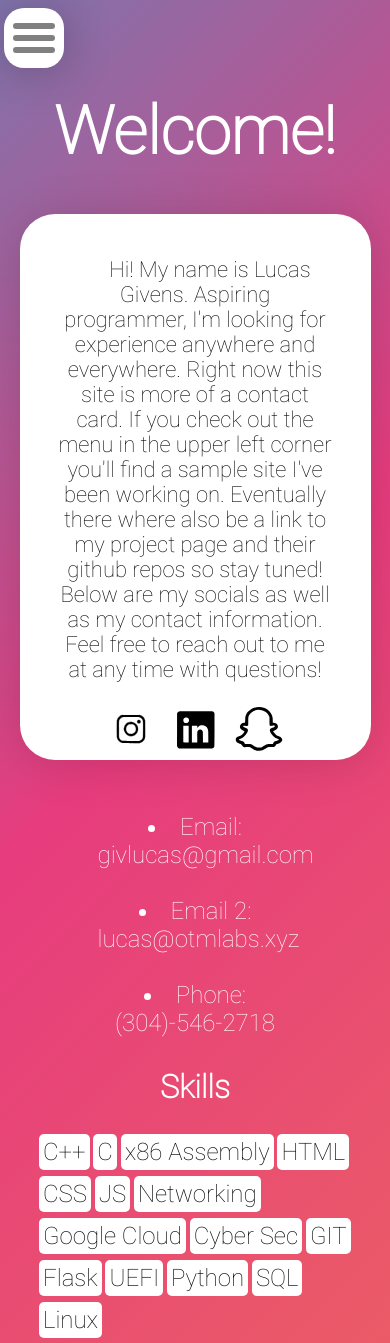
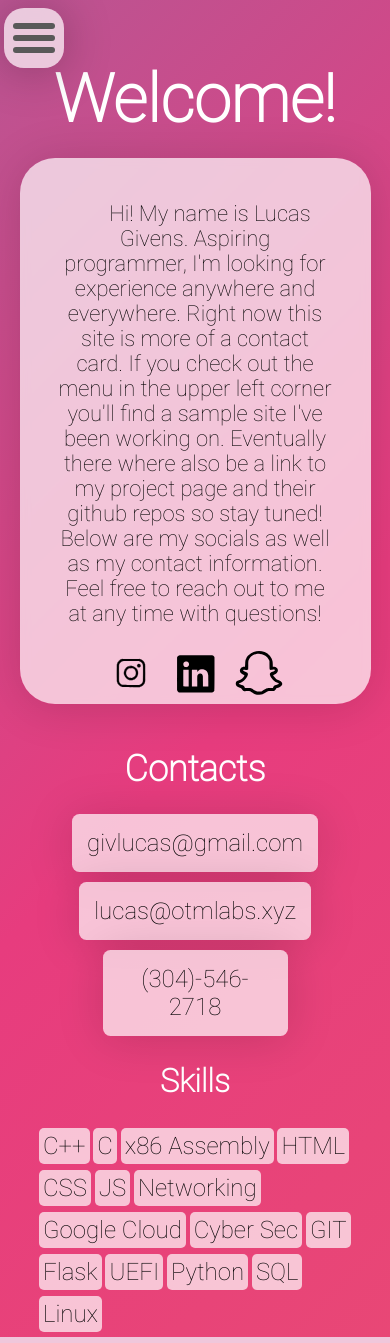
Before and after one commit to Givlucas/Web, a Flask app: page / in a window 390 px wide. Run offline with Flask 2, Linux system fonts and the light colour scheme; the visitor is signed in with stand-in values (Sample User, id 1); some libraries are stand-ins or nearby versions.

Commit message:
Changed some colors fixed the over flow on body, added mobile support for nav

```diff
--- a/auth.py
+++ b/auth.py
@@ -87,4 +87,4 @@ def rm_user_account():
     usr_to_rm = User.query.filter_by(id=current_user.id).one()
     db.session.delete(usr_to_rm)
     db.session.commit()
-    return redirect(url_for('routes.index'))
+    return redirect(url_for('routes.goodbye'))
--- a/fapp.py
+++ b/fapp.py
@@ -16,7 +16,7 @@ def create_app():
     login_manager = LoginManager()
     login_manager.login_view = 'auth.login'
     login_manager.init_app(app)
-
+    login_manager.login_message_category = 'warning'
     from models import Users as User
 
     @login_manager.user_loader
--- a/routes.py
+++ b/routes.py
@@ -15,6 +15,10 @@ def snapCode():
 def showroom():
     return render_template('general.html')
 
+@routes.route("/goodbye")
+def goodbye():
+    return render_template('goodbye.html')
+
 @routes.route("/profile")
 @login_required
 def profile():
--- a/static/css/home.css
+++ b/static/css/home.css
@@ -20,7 +20,8 @@
 }
 
 .info{
-  background-color: white;
+  background-color: rgba(255, 255, 255, 0.69);
+  backdrop-filter: blur(5px);
   margin-left: auto;
   margin-right: auto;
   width: 50%;
@@ -54,21 +55,47 @@
 }
 
 .footer{
+  position: relative;
   margin-left: 25%;
   margin-right: 25%;
   width: 50%;
-  height: 27%;
+  height: 34%;
   display: flex;
   justify-content: center;
 }
 
 .contact{
-
   font-size: 1.5em;
   color: white;
-  padding: 5px;
+  padding-left: 5px;
+  padding-right: 5px;
   width: 50%;
-  max-height: 100%;
+  min-height: 35%;
+}
+.contacts{
+  display: flex;
+  justify-content: center;
+  align-items: center;
+  flex-direction: column;
+  grid-gap: 10px;
+
+  font-size: 1em;
+  color: white;
+  padding-left: 5px;
+  padding-right: 5px;
+
+  transition: 0.3s;
+}
+
+.contacts div.bubble:hover{
+  background-color: black;
+  color: white;
+  font-size: 1.2em;
+}
+.contact h1{
+  font-size: 1.5em;
+  text-align: center;
+  width: 100%;
 }
 
 .skills{
@@ -86,7 +113,7 @@
   font-size: 1.5em;
   padding: 4px;
   margin-top: 6px;
-  background-color: white;
+  background-color: rgba(255, 255, 255, 0.69);
   transition: 0.3s;
 }
 
@@ -100,7 +127,7 @@
 
 
 
-@media screen and (max-aspect-ratio: 4 / 3){
+@media screen and (max-aspect-ratio: 5 / 3){
   .title{
     margin-left: 0;
 
@@ -125,6 +152,9 @@
     text-align: center;
   }
   .contact{
+    text-align: center;
+  }
+  .contact h1{
     text-align: center;
   }
 
--- a/static/css/index.css
+++ b/static/css/index.css
@@ -1,8 +1,8 @@
 html, body {
   left: 0;
   top: 0;
-  width: 100%;
-  height:100%;
+  min-width: 100%;
+  min-height: 100%;
   margin: 0;
   padding: 0;
   font-family: roboto;
@@ -16,7 +16,8 @@ body {
 
 .rainbow-body {
   background: linear-gradient(-45deg, #ee7752, #e73c7e, #23a6d5, #23d5ab);
-  background-size: 400% 400%;
+  background-size: 1000% 1000%;
+  background-repeat: no-repeat;
   animation: gradient 15s ease infinite;
 }
 
@@ -35,18 +36,21 @@ body {
 /*NAV BEGIN*/
 
 .nav {
+  position: absolute;
   display: -webkit-box;
+  -webkit-box-orient: horizontal;
   height: 60px;
   width: 60px;
   margin-top: 7.5px;
   margin-left: 1%;
   border-radius: 20px;
-  background-color: white;
+  background-color: rgba(255, 255, 255, 0.69);
   transition: 0.3s ease-in-out;
   overflow: hidden;
   grid-gap: 10px;
   box-shadow: 0 3px 47px rgba(0,0,0,0.25);
-
+  backdrop-filter: blur(10px);
+  z-index: 102;
 }
 
 .nav-info {
@@ -64,7 +68,7 @@ body {
   text-decoration: none;
   text-align: center;
   transition: 0.3s;
-  z-index: 101;
+  z-index: 102;
 }
 
 .nav-info a:hover{
@@ -73,6 +77,7 @@ body {
 }
 
 .hamburger {
+
   top: 0;
   left: 0;
   position: relative;
@@ -83,12 +88,12 @@ body {
   align-items: center;
   cursor: pointer;
   transition: all .5s ease-in-out;
-  z-index: 100;
+  z-index: 101;
 }
 
 .ham {
   border-radius: 50px;
-  background-color: grey;
+  background-color: #595959;
   width: 70%;
   height: 10%;
   transition: all .5s ease-in-out;
@@ -99,7 +104,7 @@ body {
   content: '';
   position: absolute;
   border-radius: 50px;
-  background-color: grey;
+  background-color: #595959;
   width: 70%;
   height: 10%;
   transition: all .5s ease-in-out;
@@ -135,8 +140,24 @@ body {
   height: auto;
 }
 
+@media screen and (max-aspect-ratio: 9 / 16){
+  .grow {
+    -webkit-box-orient: vertical;
+    height: 50vh;
+    width: 120px !important;
+  }
+
+  .nav.grow .nav-info{
+    display: flex;
+    flex-direction: column;
+    grid-column-gap: 4vh;
+    align-items: baseline;
+  }
+  .nav.grow .nav-info a{
+    margin-top: 5vh;
+  }
+}
 /*NAV END*/
-
 
 /*TOOLS*/
 .warning {
@@ -155,4 +176,28 @@ body {
   height: 75%;
 }
 
+.wrapper {
+  position: relative;
+  width: 100%;
+  min-height: 1%;
+}
+
+.bubble {
+  position: relative;
+
+  background-color: rgba(255, 255, 255, 0.69);
+  border-radius: 7.5px;
+  box-shadow: 0 3px 47px rgba(0,0,0,0.15);
+  color: black;
+
+  padding: 15px;
+  transition: 0.3s;
+
+}
+
+.spacer {
+  position: relative;
+  width: 100%;
+  height: 60px !important;
+}
 /*END TOOLS*/
--- a/templates/general.html
+++ b/templates/general.html
@@ -13,7 +13,6 @@
 
   gtag('config', 'G-JXX0FG7DMK');
 </script>
-
   <style>
    @font-face {
      font-family: roboto;
@@ -53,6 +52,7 @@
 
 
   </div>
+  <div class="spacer"></div>
   <script src={{ url_for('static', filename='js/nav.js')}}> </script>
 
 
--- a/templates/index.html
+++ b/templates/index.html
@@ -10,7 +10,7 @@
       <h1>Welcome!</h1>
     </div>
   </div>
-
+  <div class="wrapper">
     <div class="info ">
 
       <div class="textbox ">
@@ -26,17 +26,25 @@
         <a href="{{ url_for('routes.snapCode') }}"><img src="{{url_for('static', filename='img/snap.svg')}}" width="50" height="50" alt=""></a>
       </div>
   </div>
-  <div class="footer">
-    <div class="contact -nb">
-      <br>
-      <li>Email: givlucas@gmail.com</li>
-      <br>
-      <li>Email 2: lucas@otmlabs.xyz</li>
-      <br>
-      <li>Phone: (304)-546-2718</li>
+
 
   </div>
-    <div class="skills -nb">
+
+  <div class="wrapper-large">
+    <div class="footer">
+
+      <div class="contact">
+        <h1>Contacts</h1>
+        <div class="contacts">
+          <div class="bubble">givlucas@gmail.com</div>
+
+          <div class="bubble">lucas@otmlabs.xyz</div>
+
+          <div class="bubble">(304)-546-2718</div>
+        </div>
+
+      </div>
+      <div class="skills ">
         <h1>Skills</h1>
         <a class="" href="#">C++</a>
         <a class="" href="#">C</a>
@@ -55,4 +63,6 @@
         <a class="" href="#">Linux</a>
       </div>
     </div>
+  </div>
+
 {% endblock content %}
```
Also changed, not shown: static/css/form.css (+9 -1 lines), static/css/profile.css (+8 -5 lines), static/js/rotate.js (added, +8 -0 lines), templates/goodbye.html (added, +7 -0 lines), templates/profile.html (+4 -4 lines). Lines whose indentation alone changed are shown as unchanged.
